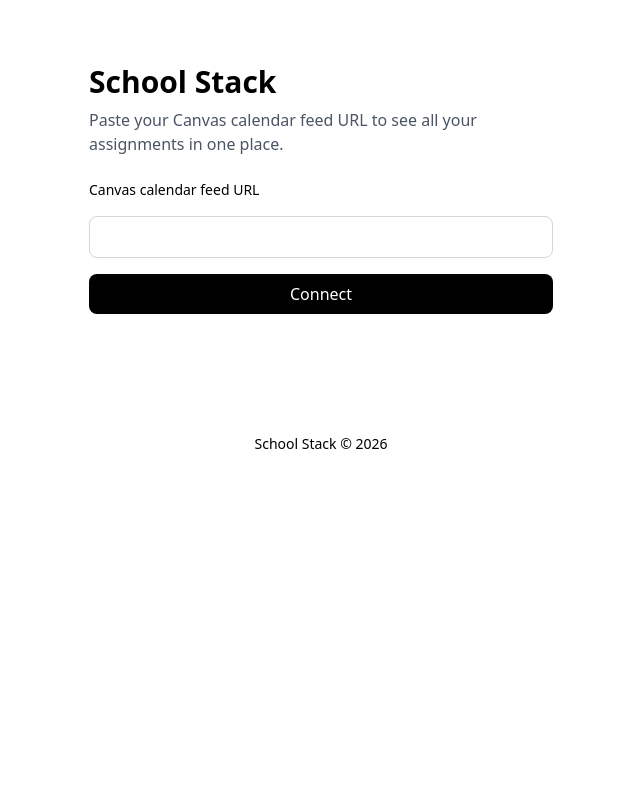
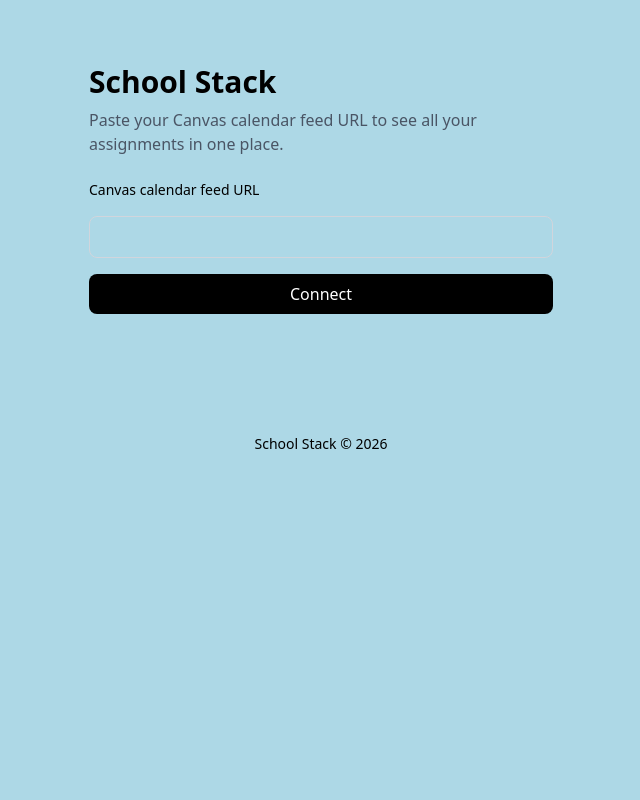
Before and after one commit to Leastrio/SchoolStack, a Django app: template app/templates/app/connect.html in a window 1280 px wide. Shown: the whole page, without its empty margins (319-959 px from the left). Run offline with Django 5.2, Linux system fonts and the light colour scheme; the template is opened without the code that fills it, so the values that code supplies are empty; style sheets or scripts are compiled from the project's sources.

Commit message:
background to lightblue

```diff
--- a/app/templates/app/base.html
+++ b/app/templates/app/base.html
@@ -2,6 +2,11 @@
 <!DOCTYPE html>
 <html lang="en">
 <head>
+    <style>
+        body {
+            background-color: lightblue;
+        }
+    </style>
     <meta charset="UTF-8">
     <meta name="viewport" content="width=device-width, initial-scale=1.0">
     <title>School Stack</title>
```
